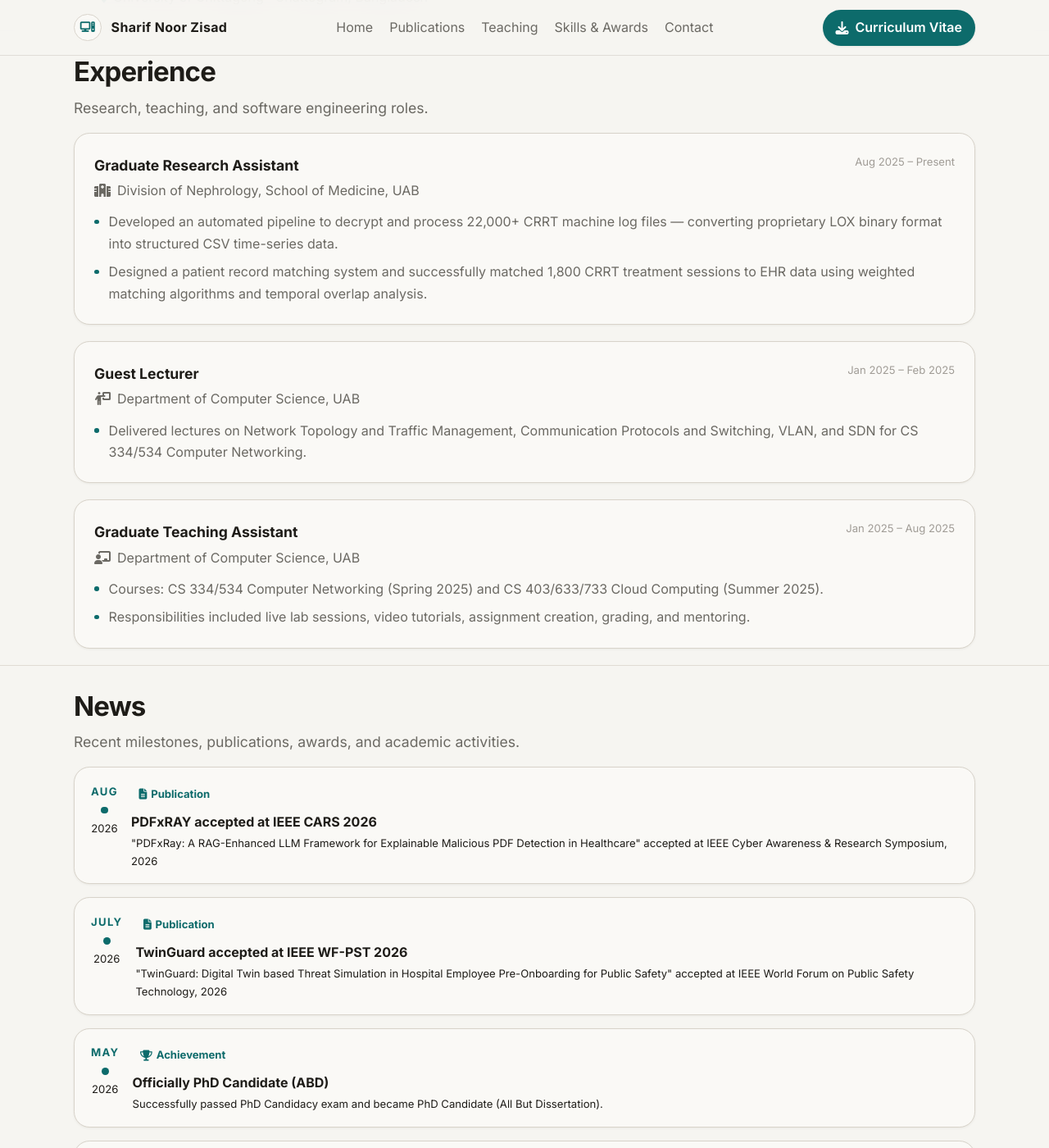
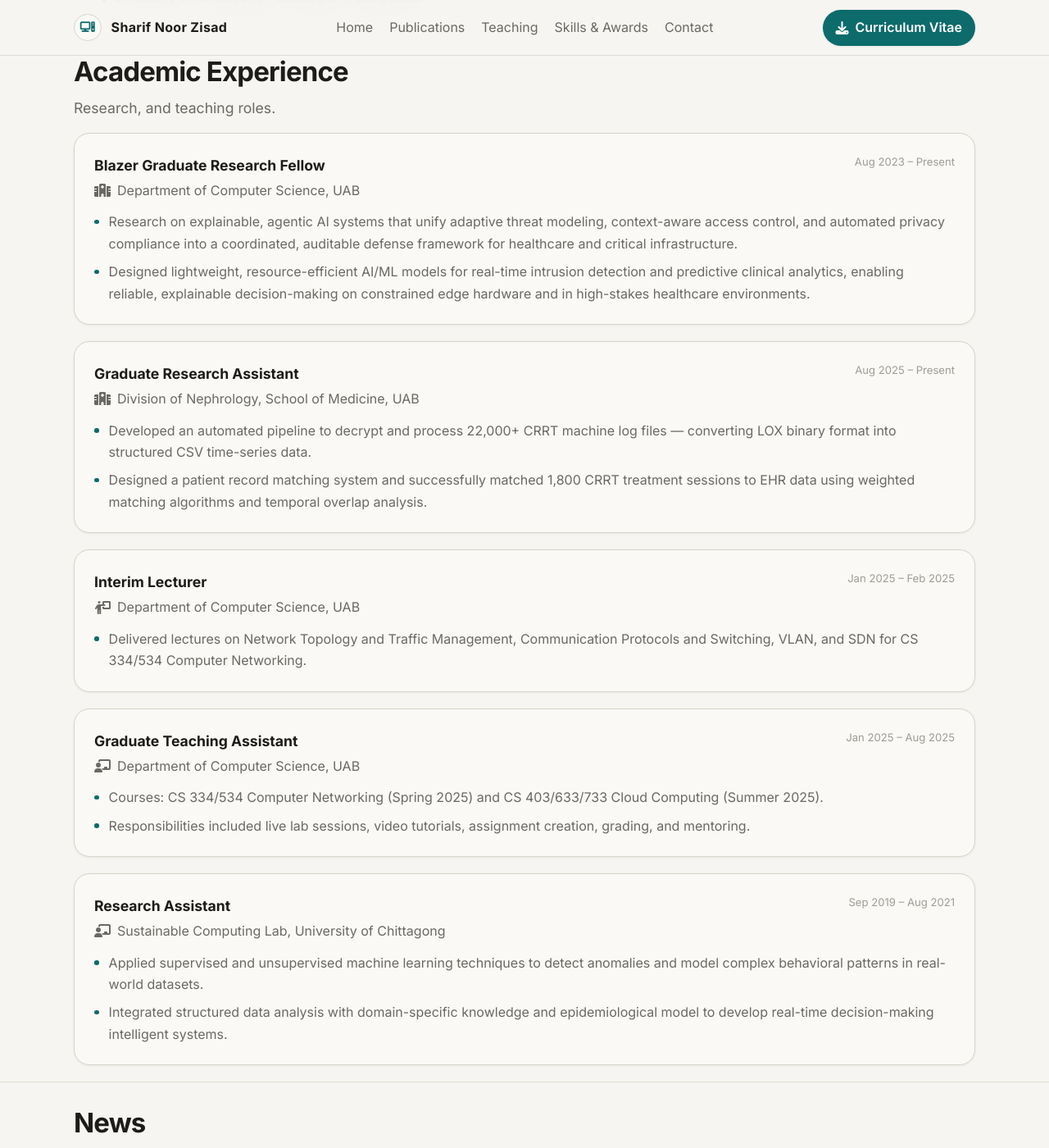
Before and after one commit to snzisad/snzisad.github.io, a Jekyll site: the page built from index.html, in a window 1280 px wide and 1400 px high, scrolled down 2001 px. Shown: the whole window at 82% size. Built offline with Jekyll 4.4.1, drawn with Linux system fonts in a browser that asks for light colours; some web fonts are replaced; comment, search, counter and statistics services are not loaded.

Commit message:
info updated

```diff
--- a/index.html
+++ b/index.html
@@ -215,10 +215,25 @@ layout: default
       <!-- <span class="eyebrow">
         <i class="fa-solid fa-briefcase"></i> Work
       </span> -->
-      <h2>Experience</h2>
-      <p>Research, teaching, and software engineering roles.</p>
+      <h2>Academic Experience</h2>
+      <p>Research, and teaching roles.</p>
     </div>
     <div class="exp-list">
+      <article class="exp-card">
+        <div class="exp-head">
+          <div class="exp-head-left">
+            <div class="exp-title">Blazer Graduate Research Fellow</div>
+            <div class="exp-org">
+              <i aria-hidden="true" class="fa-solid fa-hospital"></i> Department of Computer Science, UAB
+            </div>
+          </div>
+          <div class="exp-date">Aug 2023 – Present</div>
+        </div>
+        <ul class="exp-ul">
+          <li>Research on explainable, agentic AI systems that unify adaptive threat modeling, context-aware access control, and automated privacy compliance into a coordinated, auditable defense framework for healthcare and critical infrastructure.</li>
+          <li>Designed lightweight, resource-efficient AI/ML models for real-time intrusion detection and predictive clinical analytics, enabling reliable, explainable decision-making on constrained edge hardware and in high-stakes healthcare environments.</li>
+        </ul>
+      </article>
       <article class="exp-card">
         <div class="exp-head">
           <div class="exp-head-left">
@@ -230,14 +245,14 @@ layout: default
           <div class="exp-date">Aug 2025 – Present</div>
         </div>
         <ul class="exp-ul">
-          <li>Developed an automated pipeline to decrypt and process 22,000+ CRRT machine log files — converting proprietary LOX binary format into structured CSV time-series data.</li>
+          <li>Developed an automated pipeline to decrypt and process 22,000+ CRRT machine log files — converting LOX binary format into structured CSV time-series data.</li>
           <li>Designed a patient record matching system and successfully matched 1,800 CRRT treatment sessions to EHR data using weighted matching algorithms and temporal overlap analysis.</li>
         </ul>
       </article>
       <article class="exp-card">
         <div class="exp-head">
           <div class="exp-head-left">
-            <div class="exp-title">Guest Lecturer</div>
+            <div class="exp-title">Interim Lecturer</div>
             <div class="exp-org">
               <i aria-hidden="true" class="fa-solid fa-person-chalkboard"></i> Department of Computer Science, UAB
             </div>
@@ -261,6 +276,21 @@ layout: default
         <ul class="exp-ul">
           <li>Courses: CS 334/534 Computer Networking (Spring 2025) and CS 403/633/733 Cloud Computing (Summer 2025).</li>
           <li>Responsibilities included live lab sessions, video tutorials, assignment creation, grading, and mentoring.</li>
+        </ul>
+      </article>
+      <article class="exp-card">
+        <div class="exp-head">
+          <div class="exp-head-left">
+            <div class="exp-title">Research Assistant</div>
+            <div class="exp-org">
+              <i aria-hidden="true" class="fa-solid fa-chalkboard-user"></i> Sustainable Computing Lab, University of Chittagong
+            </div>
+          </div>
+          <div class="exp-date">Sep 2019 – Aug 2021</div>
+        </div>
+        <ul class="exp-ul">
+          <li>Applied supervised and unsupervised machine learning techniques to detect anomalies and model complex behavioral patterns in real-world datasets.</li>
+          <li>Integrated structured data analysis with domain-specific knowledge and epidemiological model to develop real-time decision-making intelligent systems.</li>
         </ul>
       </article>
       <!-- <article class="exp-card">
--- a/sections/teaching.html
+++ b/sections/teaching.html
@@ -9,14 +9,14 @@ layout: default
         <i class="fa-solid fa-chalkboard-user"></i> Academia
       </span> -->
       <h2>Teaching</h2>
-      <p>Courses taught, guest lectures, and mentoring responsibilities at UAB.</p>
+      <p>Courses delivery and mentoring responsibilities at UAB.</p>
     </div>
     <div class="exp-list">
 
       <article class="exp-card">
         <div class="exp-head">
           <div>
-            <div class="exp-title">Guest Lecturer</div>
+            <div class="exp-title">Interim Lecturer</div>
             <div class="exp-org">
               <i aria-hidden="true" class="fa-solid fa-person-chalkboard"></i> Department of Computer Science, UAB · Birmingham, Alabama
             </div>
```
